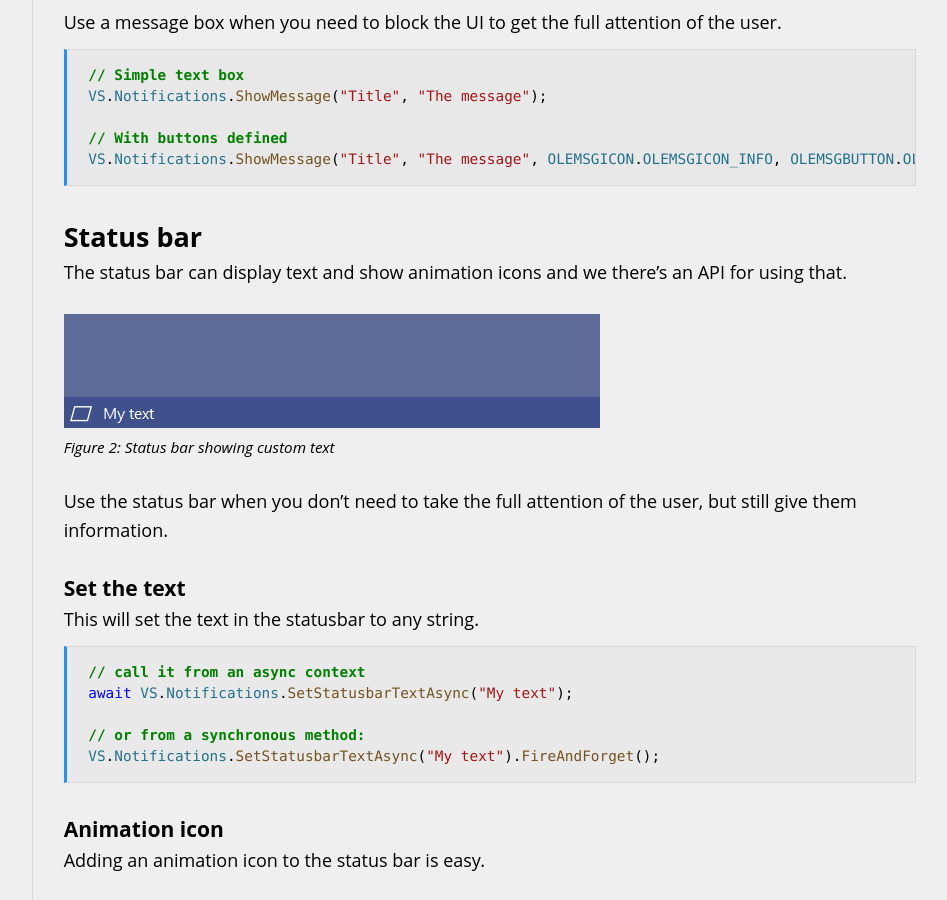
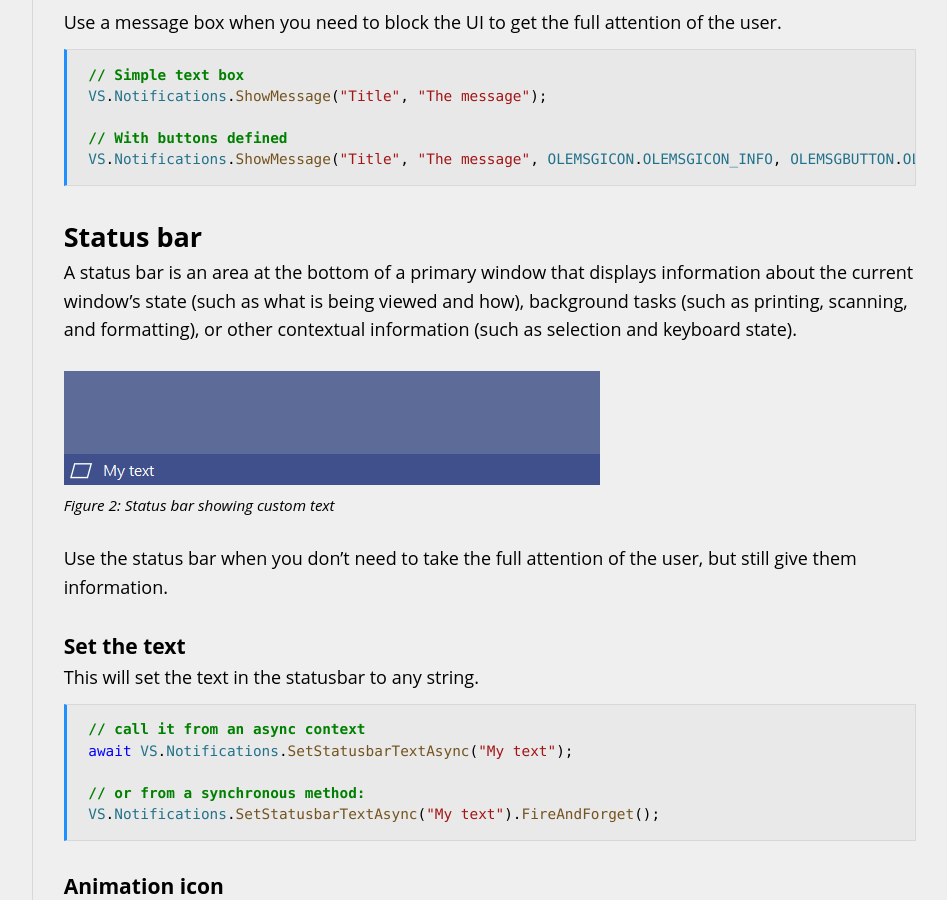
Before and after one commit to VsixCommunity/docs, a Jekyll site: the page built from docs/walkthroughs/notifications.md, in a window 1280 px wide and 900 px high, scrolled down 665 px. Shown: the whole window, without its empty margins (264-1211 px from the left). Built offline with Jekyll 4.4.1, drawn with Linux system fonts in a browser that asks for light colours.

Commit message:
Update notifications.md
Updated status bar description.  Disclaimer: Wording was copied from https://docs.microsoft.com/en-us/windows/win32/uxguide/ctrl-status-bars

````diff
--- a/docs/walkthroughs/notifications.md
+++ b/docs/walkthroughs/notifications.md
@@ -22,7 +22,7 @@ VS.Notifications.ShowMessage("Title", "The message", OLEMSGICON.OLEMSGICON_INFO,
 ```
 
 ## [Status bar](#status-bar)
-The status bar can display text and show animation icons and we there's an API for using that.
+A status bar is an area at the bottom of a primary window that displays information about the current window's state (such as what is being viewed and how), background tasks (such as printing, scanning, and formatting), or other contextual information (such as selection and keyboard state).
 
 ![Status bar showing custom text](../assets/img/statusbar.png)
 
````
